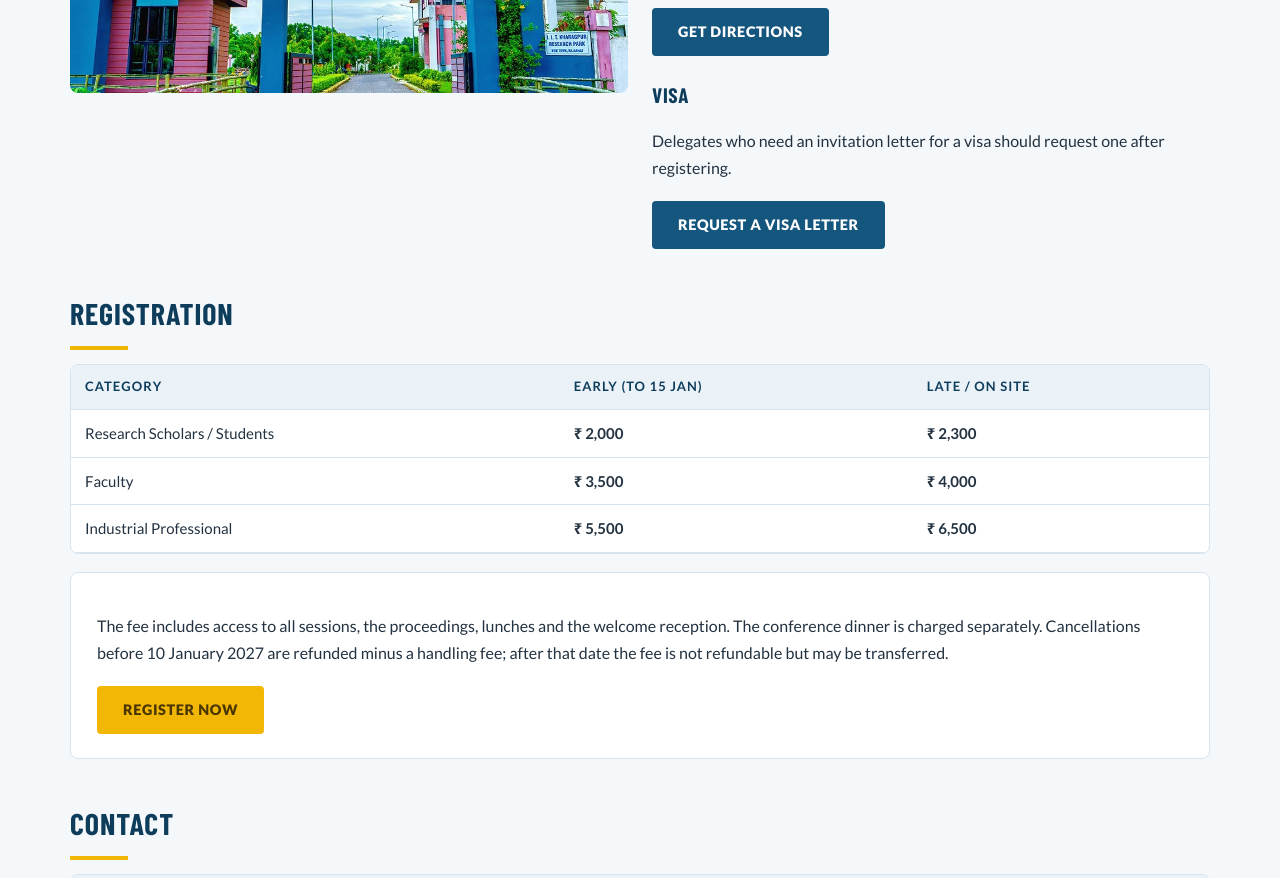
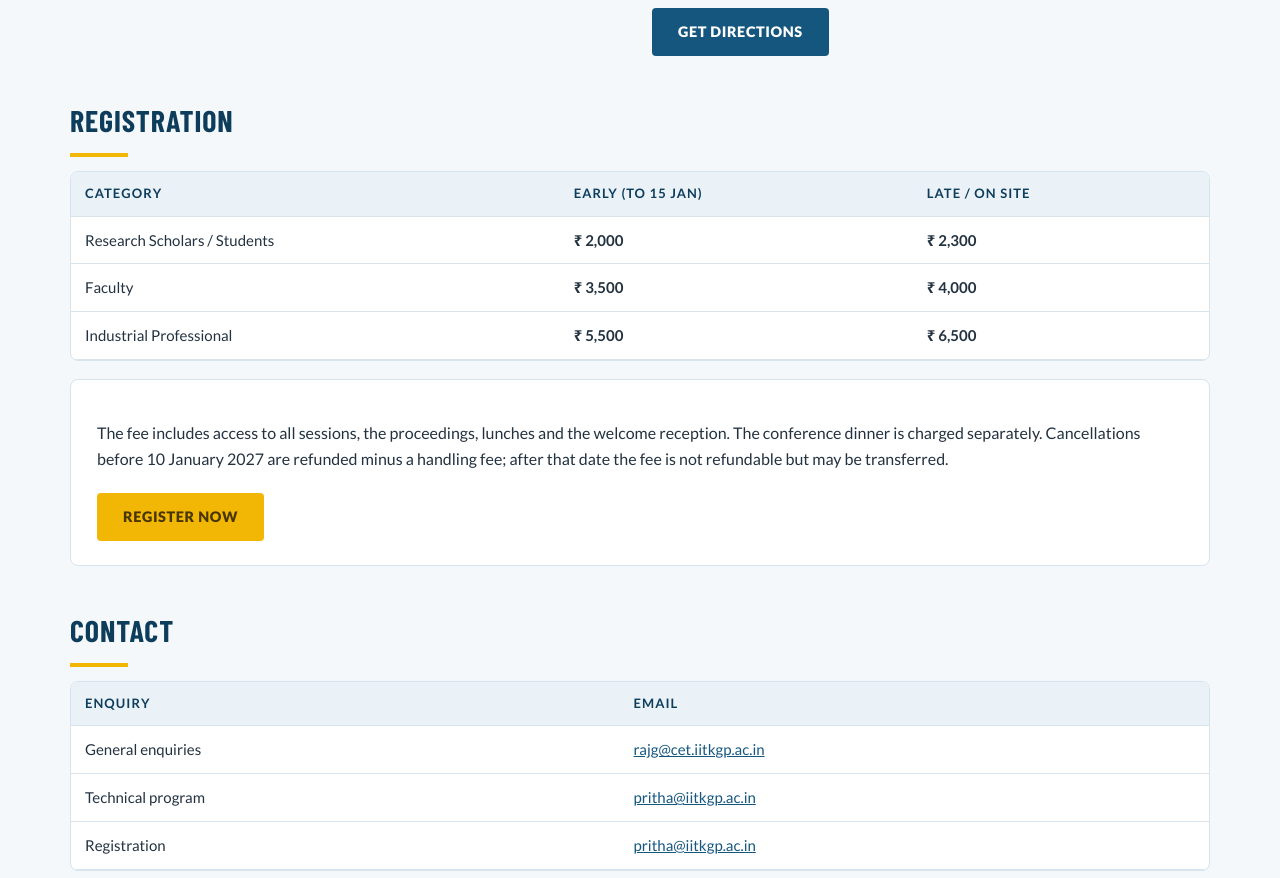
Before and after one commit to sohw2027/sohw2027.github.io, a plain HTML site: page index.html in a window 1280 px wide. Shown: the part 4595-5473 px from the top of the page. Drawn offline with nearby package versions, Linux system fonts and the light colour scheme.

Commit message:
Update index.html

```diff
--- a/index.html
+++ b/index.html
@@ -357,9 +357,6 @@ footer a{color:#ffdd77;text-decoration:none}
          roughly 20–30 minutes.</p>
       <div class="btns"><a class="btn s" href="https://www.google.com/maps/dir/?api=1&amp;destination=IIT+Kharagpur+Research+Park,+Action+Area+III,+New+Town,+Kolkata+700160">Get directions</a></div>
 
-      <h3>Visa</h3>
-      <p>Delegates who need an invitation letter for a visa should request one after registering.</p>
-      <div class="btns"><a class="btn s" href="#">Request a visa letter</a></div>
     </div>
   </div>
   <p class="hint"> </p>
```
